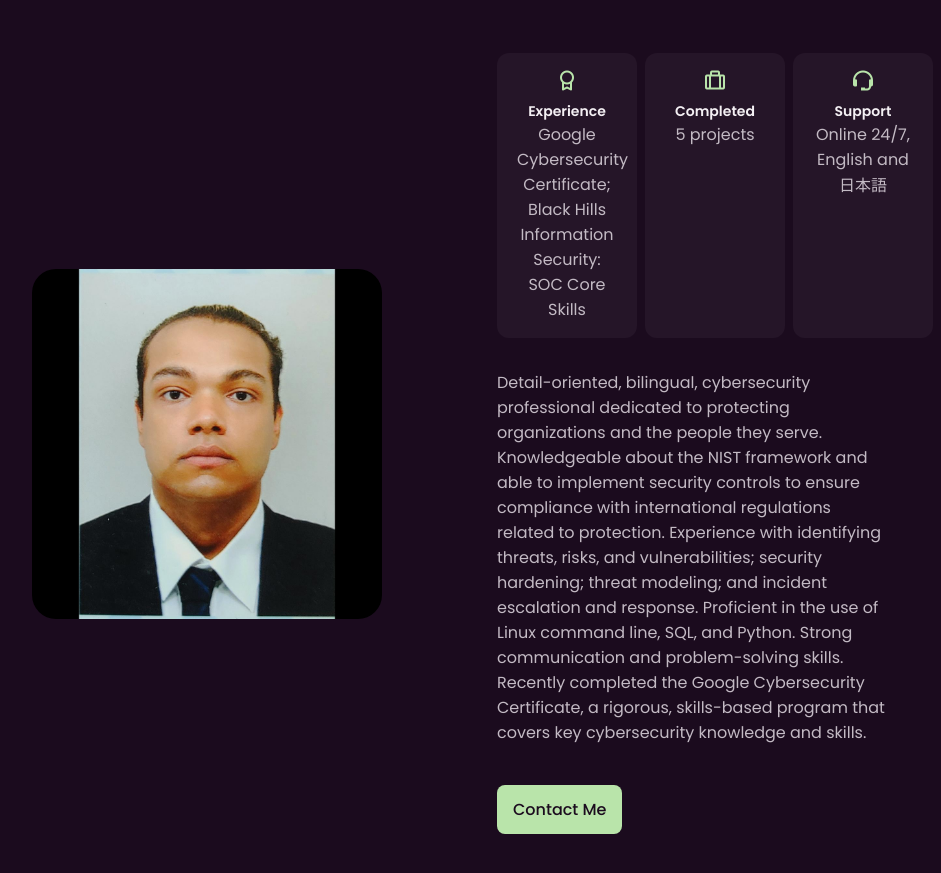
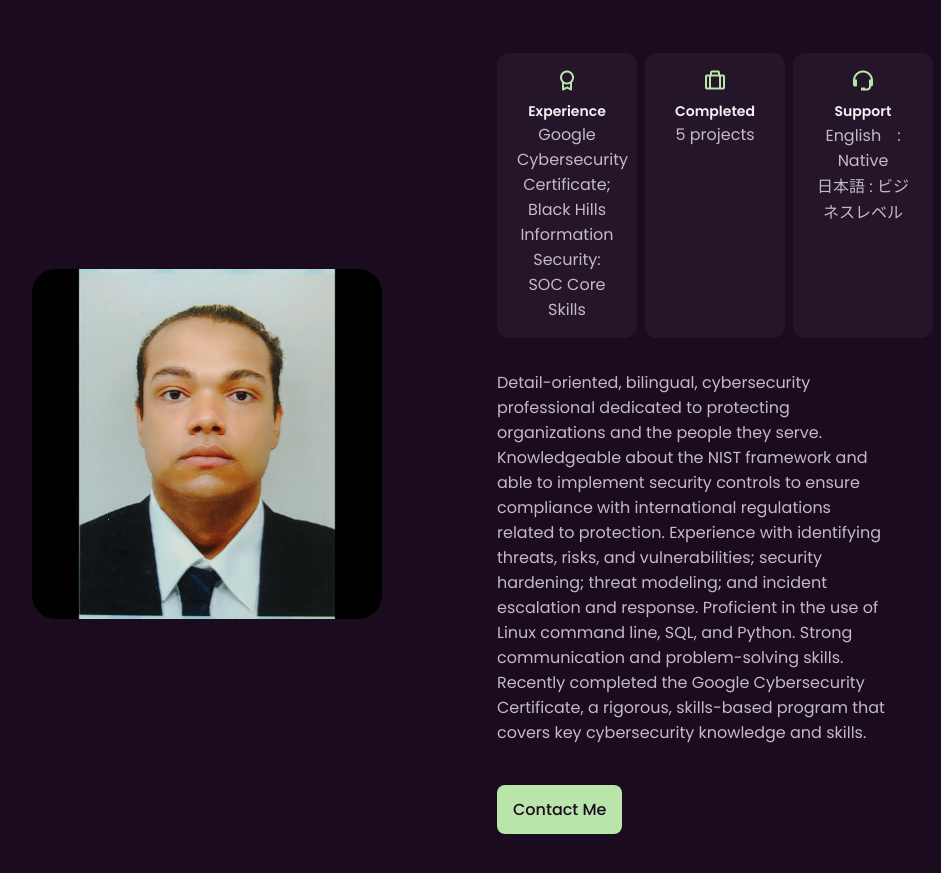
Before and after one commit to Cirby28/Cirby28.github.io, a plain HTML site: page index.html in a window 1280 px wide. Shown: the part 960-1833 px from the top of the page, without its empty margins (175-1116 px from the left). Drawn offline with nearby package versions, Linux system fonts and the light colour scheme; files whose address does not match are found by name.

Commit message:
Update index.html

```diff
--- a/index.html
+++ b/index.html
@@ -129,7 +129,8 @@
                          <div class="about__box">
                             <i class='bx bx-support about__icon'></i>
                             <h3 class="about__title">Support</h3>
-                            <span class="about__subtlitle">Online 24/7, English and 日本語</span>
+                            <span class="about__subtlitle"> English　: Native <br>
+                                日本語 : ビジネスレベル </span>
                          </div>
                     </div>
 
```
